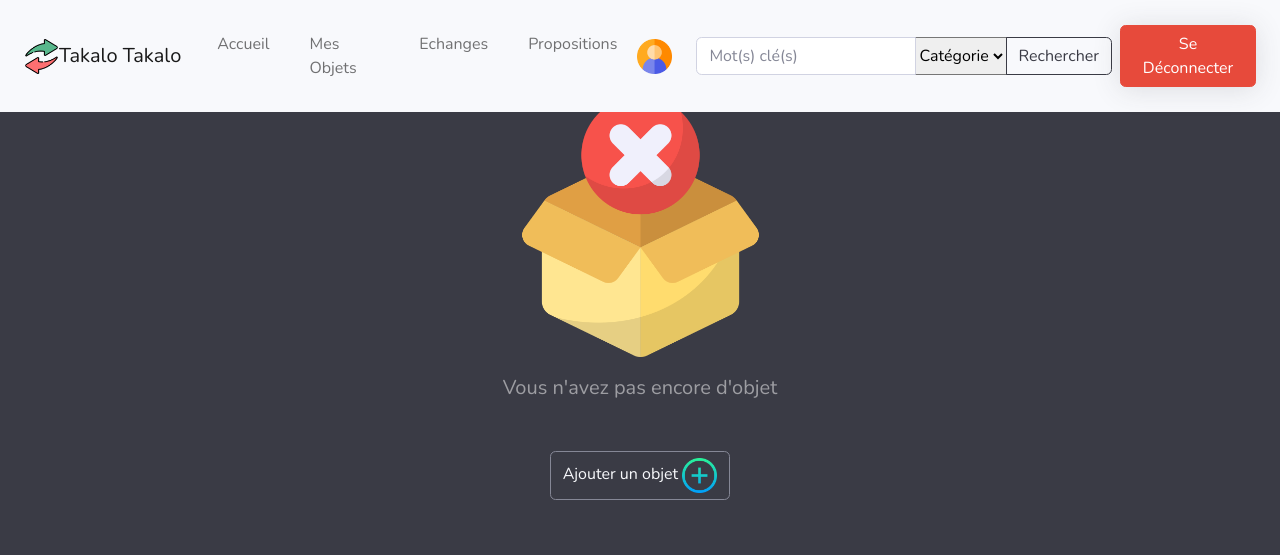
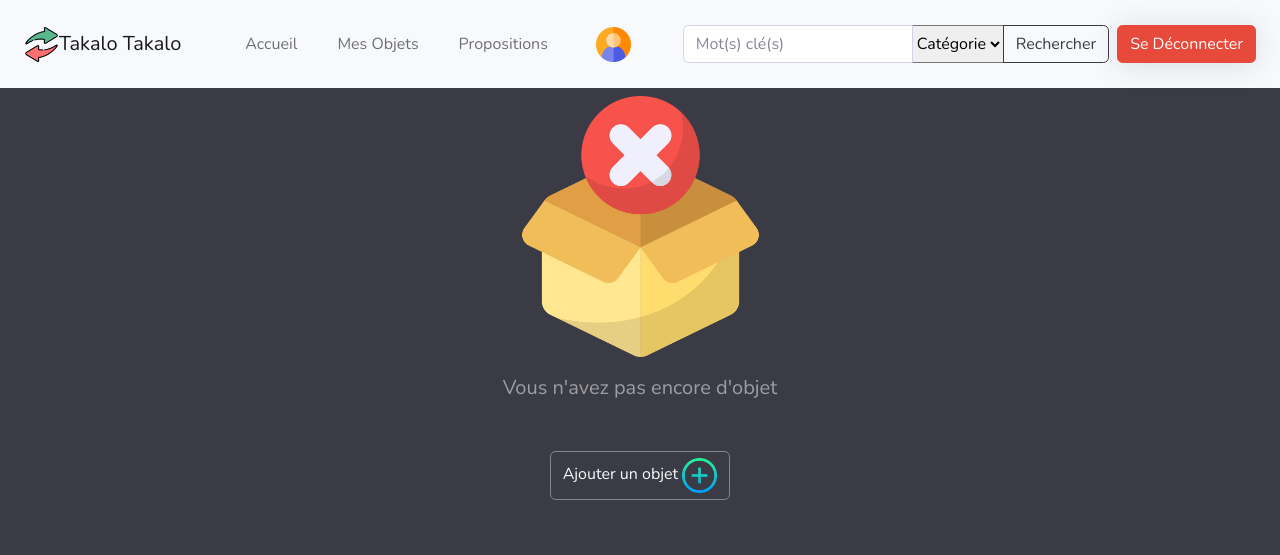
Before and after one commit to Tendrynyavo/Takalo, a CodeIgniter app: page /Takalo/index.php/welcome/index in a window 1280 px wide. Shown: the top 555 px of the page. Run offline with CodeIgniter, Linux system fonts and the light colour scheme; data that the repository does not hold is empty; some libraries are stand-ins or nearby versions.

Commit message:
header modif (front)

```diff
--- a/application/views/templates/header.php
+++ b/application/views/templates/header.php
@@ -22,8 +22,7 @@
             <div id="navbarResponsive" class="collapse navbar-collapse">
                 <ul class="navbar-nav ms-auto">
                     <li class="nav-item mx-0 mx-lg-1"><a class="nav-link py-3 px-0 px-lg-3 rounded" href="<?php echo base_url('index.php/objet'); ?>">Accueil</a></li>
-                    <li class="nav-item mx-0 mx-lg-1"><a class="nav-link py-3 px-0 px-lg-3 rounded" href="#">Mes Objets</a></li>
-                    <li class="nav-item mx-0 mx-lg-1"><a class="nav-link py-3 px-0 px-lg-3 rounded" href="#">Echanges</a></li>
+                    <li class="nav-item mx-0 mx-lg-1"><a class="nav-link py-3 px-0 px-lg-3 rounded" href="<?php echo base_url('index.php/objet/gestion'); ?>">Mes Objets</a></li>
                     <li class="nav-item mx-0 mx-lg-1"><a class="nav-link py-3 px-0 px-lg-3 rounded" href="<?php echo base_url('index.php/echange/proposition'); ?>">Propositions</a></li>
                 </ul>
 
```
